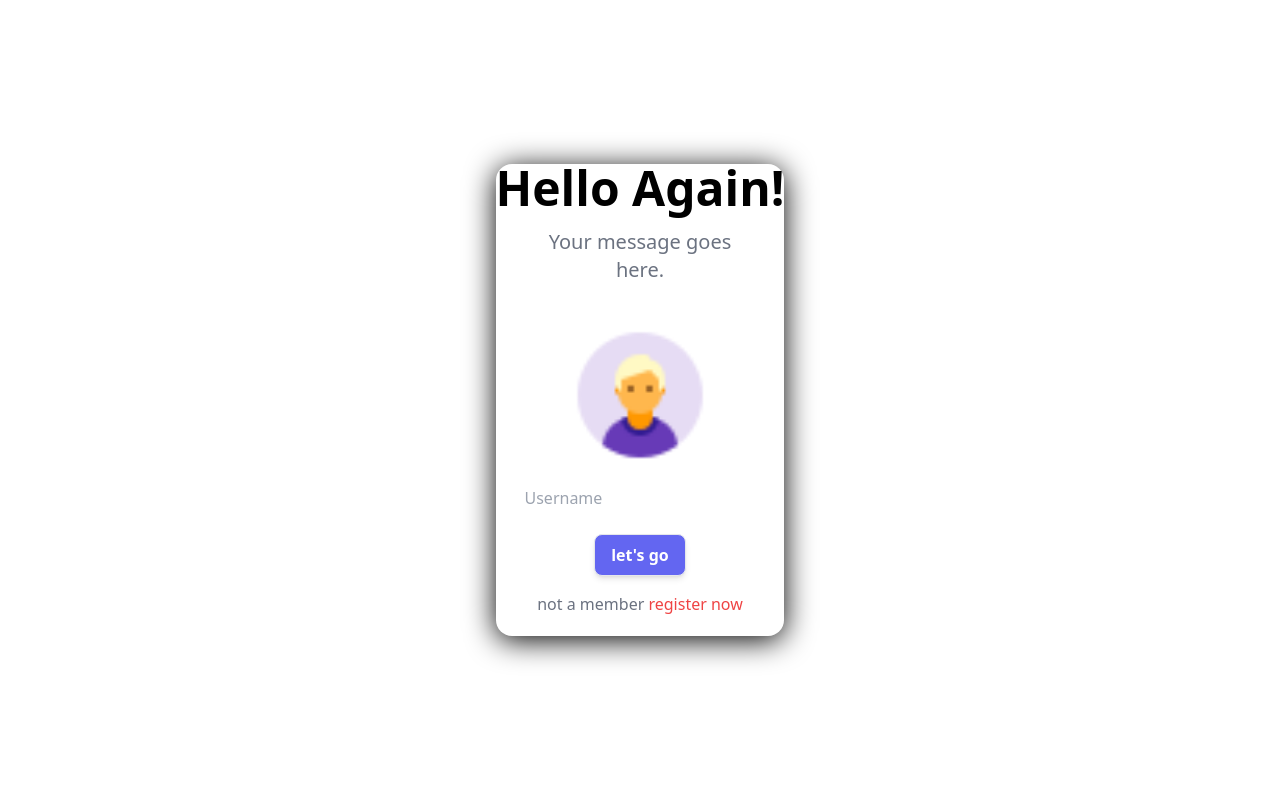
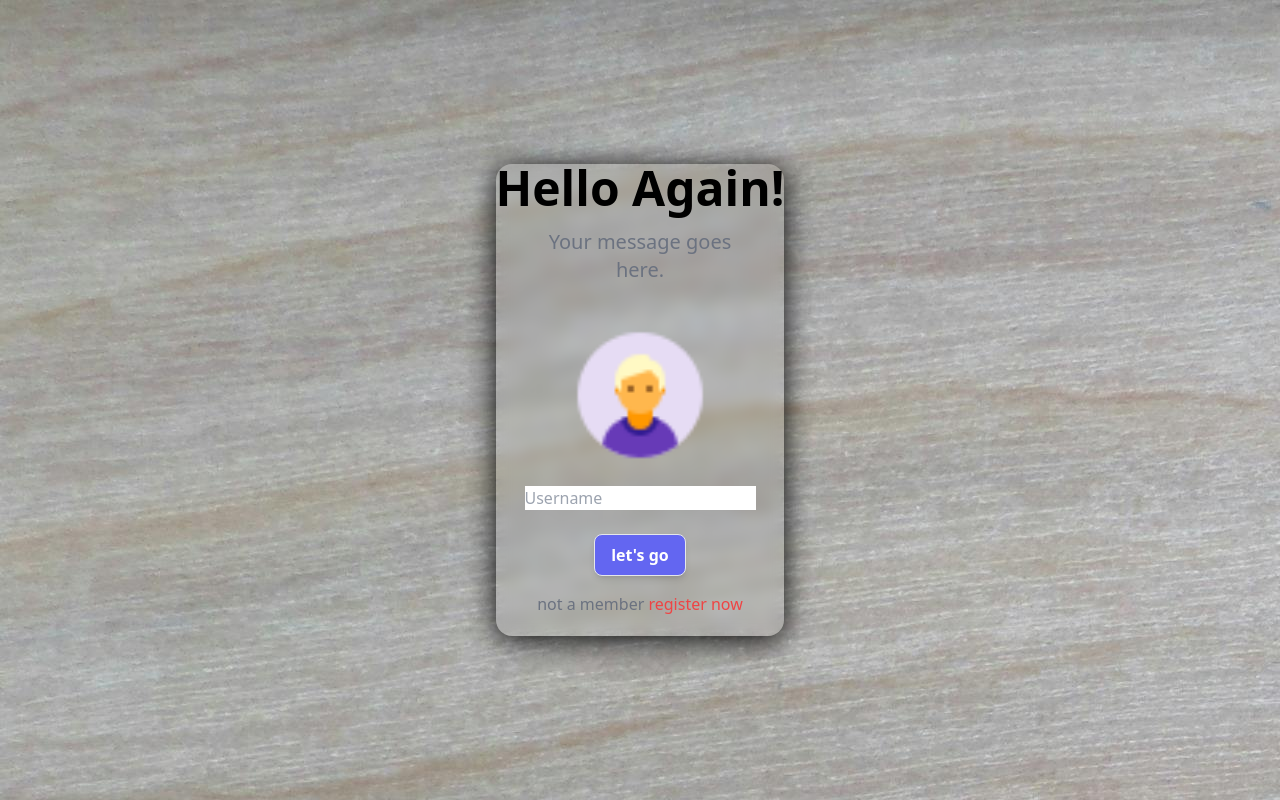
Before and after one commit to janitha-visna/MERN_app_userlogin, a React (Create React App) app in the folder client/: page / in a window 1280 px wide. Built offline with nearby package versions, Linux system fonts and the light colour scheme.

Commit message:
added a background image

```diff
--- a/client/src/index.css
+++ b/client/src/index.css
@@ -1,3 +1,8 @@
 @tailwind base;
 @tailwind components;
 @tailwind utilities;
+
+body{
+    background:  #dcdce6;
+    background-image: url('./assets//background.jpg');
+}
```
Also changed, not shown: client/src/assets/background.jpg (added).
